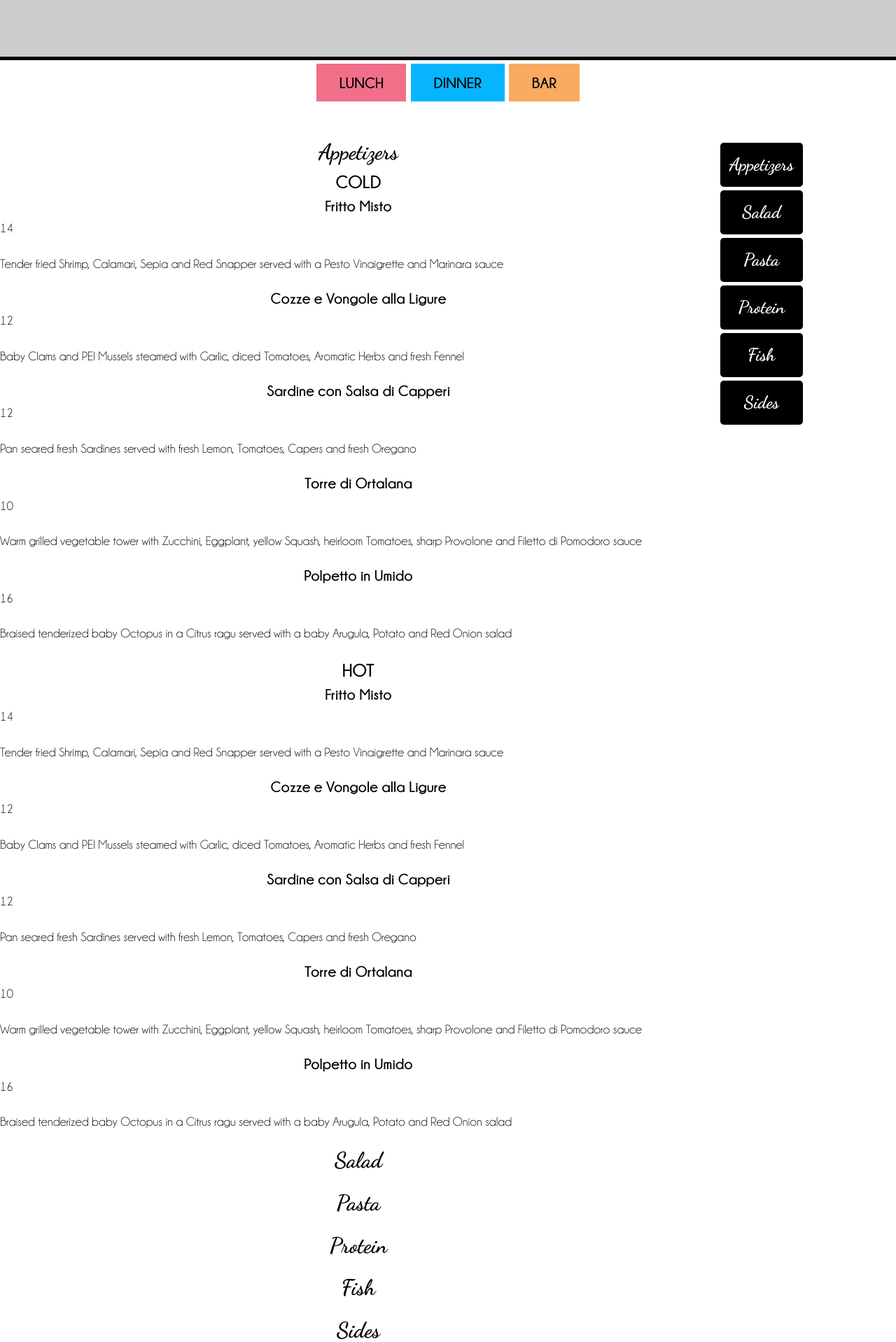
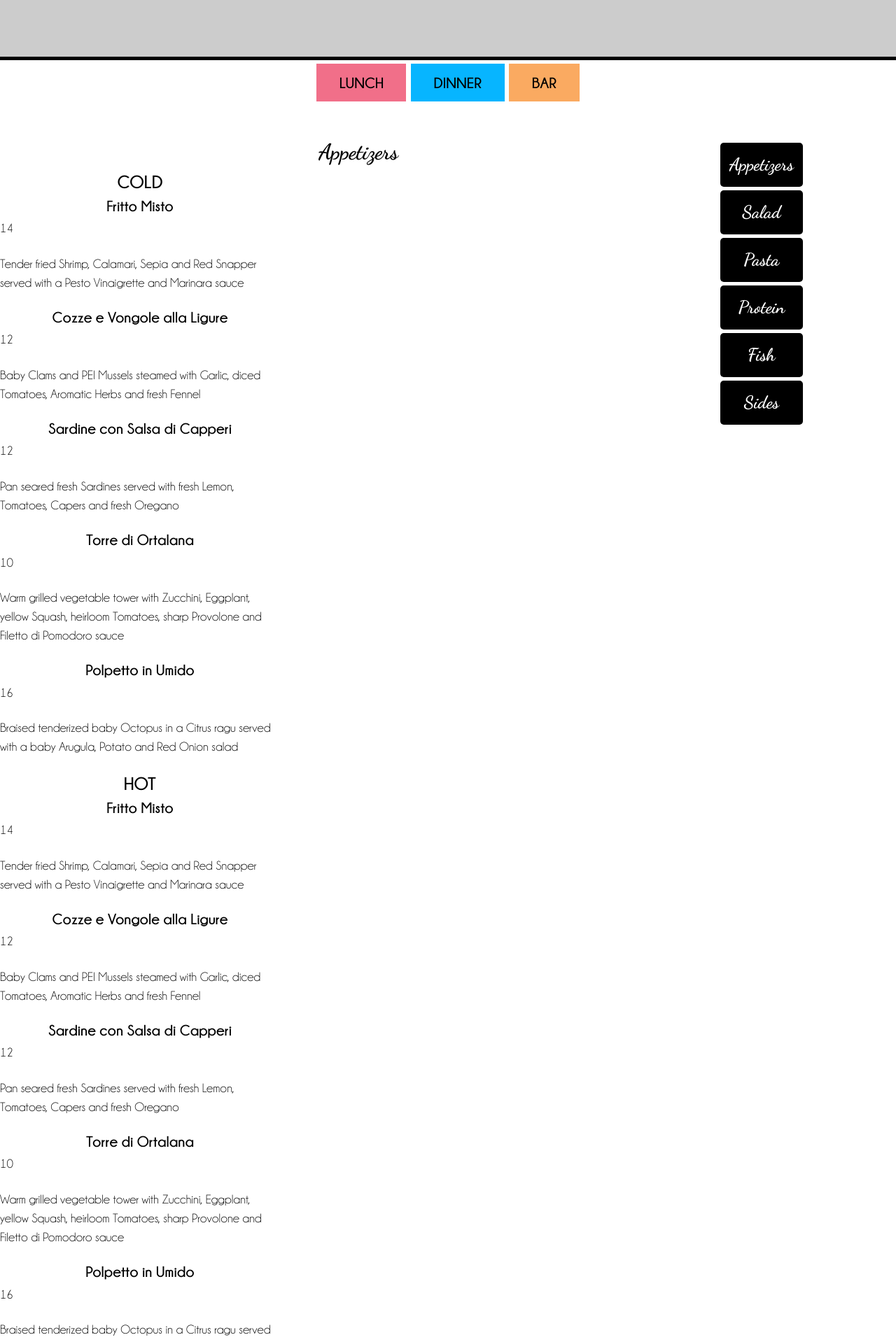
Before and after one commit to cinqueterreli/cinqueterre.github.io, a Jekyll site: the page built from menus.html, in a window 1280 px wide. Shown: the part 542-2460 px from the top of the page at 70% size. Built offline with Jekyll 4.4.1, drawn with Linux system fonts in a browser that asks for light colours; nearby versions of some CDN libraries.

Commit message:
idkdudebro

```diff
--- a/css/main.css
+++ b/css/main.css
@@ -427,6 +427,22 @@ hr {
 	float:left;
 }
 
+.menu-container{
+	max-width:400px;
+}
+
+.menu-item {
+
+}
+
+.price {
+
+}
+
+.item-des {
+
+}
+
 .aside {
 	width:20%;
 	float:left;
```
